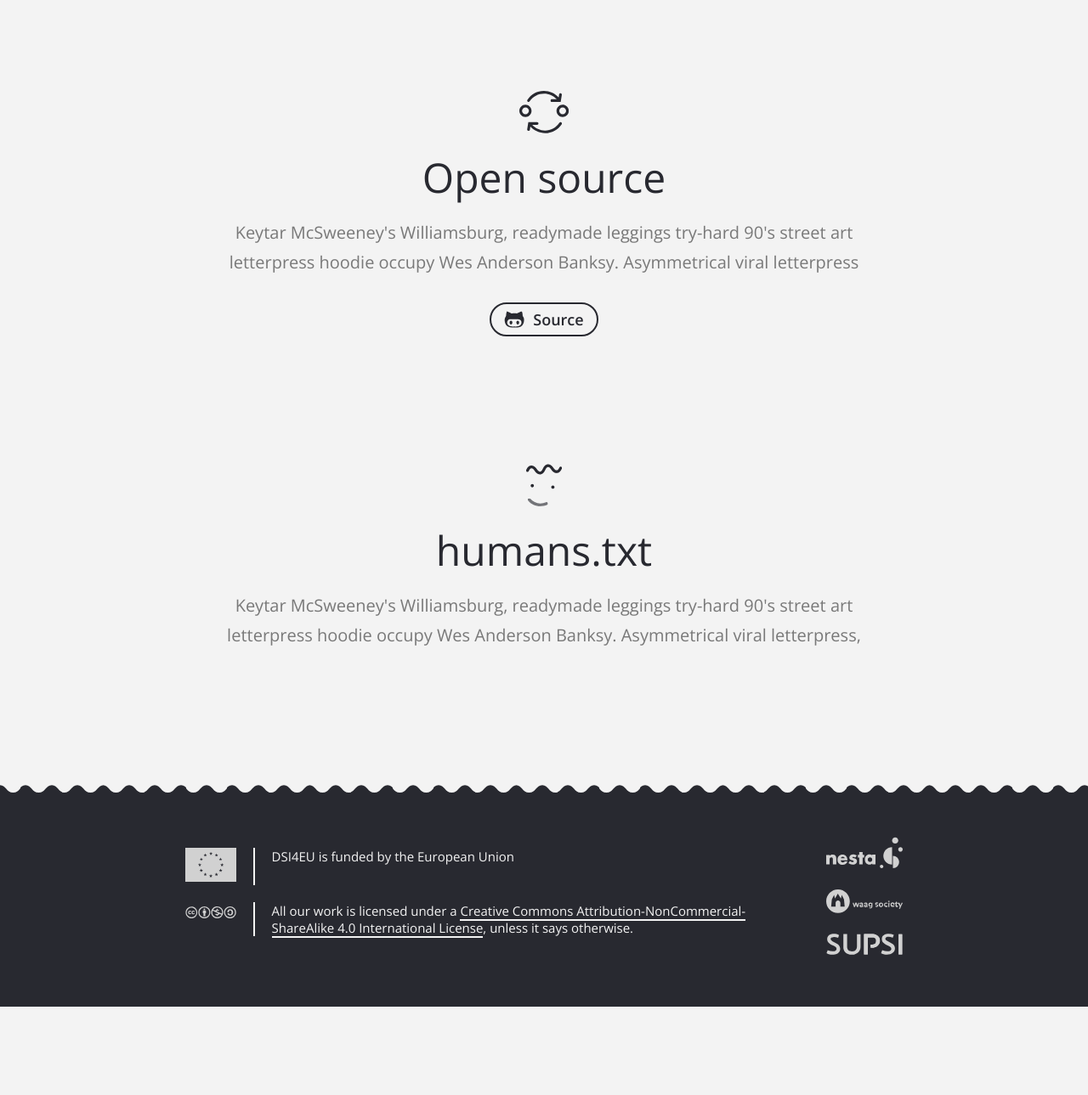
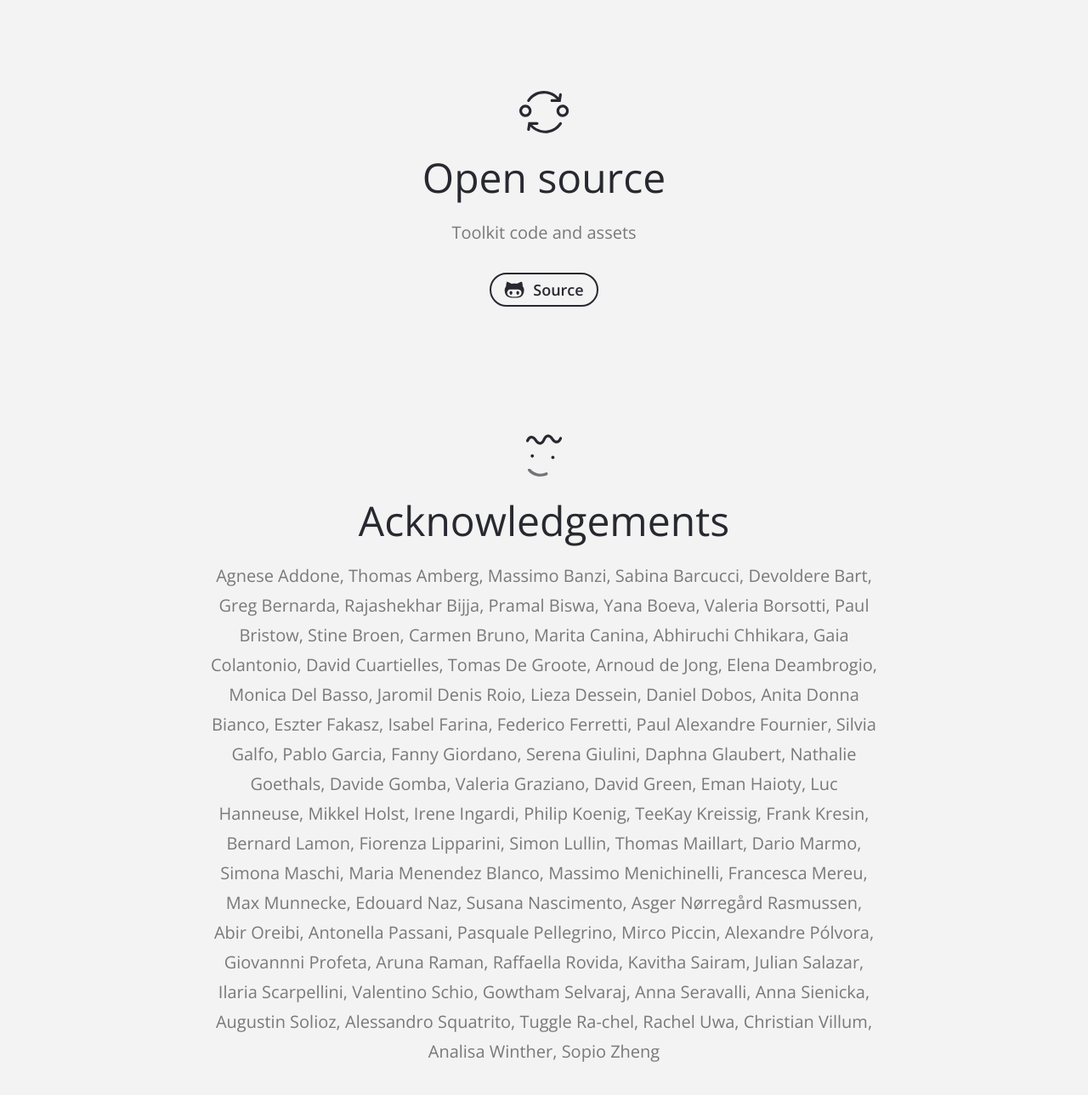
Before and after one commit to DSI4EU/toolkit, a Jekyll site: the page built from about.md, in a window 1280 px wide and 1400 px high, scrolled down 788 px. Shown: the top 1289 px of the window at 85% size. Built offline with Jekyll 4.4.1, drawn with Linux system fonts in a browser that asks for light colours; nearby versions of some CDN libraries; before the commit the page ends 1973 px from its top, so only the background shows below that.

Commit message:
about 1 parte
done

```diff
--- a/about.md
+++ b/about.md
@@ -3,12 +3,14 @@ layout: about
 permalink: /about/
 title:  About
 title1:  About
-subtitle1: Keytar McSweeney's Williamsburg, readymade leggings try-hard 90's street art letterpress hoodie occupy Wes Anderson Banksy. Asymmetrical viral letterpress, McSweeney's seitan 3 wolf moon drinking vinegar sartorial pour-over messenger bag photo booth umami next level craft beer.
+subtitle1: The Digital Social Innovation for Europe (DSI4EU) project aimed to dsadsa this growing network of projects providing a bottom-up approach to tech development.
 image2: ../assets/open.svg
 title2: Open source
-subtitle2: Keytar McSweeney's Williamsburg, readymade leggings try-hard 90's street art letterpress hoodie occupy Wes Anderson Banksy. Asymmetrical viral letterpress
+subtitle2: Toolkit code and assets
 button: Source
 image3: ../assets/face.svg
-title3: humans.txt
-subtitle3: Keytar McSweeney's Williamsburg, readymade leggings try-hard 90's street art letterpress hoodie occupy Wes Anderson Banksy. Asymmetrical viral letterpress,
+title3: Acknowledgements
+subtitle3: Agnese Addone, Thomas Amberg, Massimo Banzi, Sabina Barcucci, Devoldere Bart, Greg Bernarda, Rajashekhar Bijja, Pramal Biswa, Yana Boeva, Valeria Borsotti, Paul Bristow, Stine Broen, Carmen Bruno, Marita Canina, Abhiruchi Chhikara, Gaia Colantonio, David Cuartielles, Tomas De Groote, Arnoud de Jong, Elena Deambrogio, Monica Del Basso, Jaromil Denis Roio, Lieza Dessein, Daniel Dobos, Anita Donna Bianco, Eszter Fakasz, Isabel Farina, Federico Ferretti, Paul Alexandre Fournier, Silvia Galfo, Pablo Garcia, Fanny Giordano, Serena Giulini, Daphna Glaubert, Nathalie Goethals, Davide Gomba, Valeria Graziano, David Green, Eman Haioty, Luc Hanneuse, Mikkel Holst, Irene Ingardi, Philip Koenig, TeeKay Kreissig, Frank Kresin, Bernard Lamon, Fiorenza Lipparini, Simon Lullin, Thomas Maillart, Dario Marmo, Simona Maschi, Maria Menendez Blanco, Massimo Menichinelli, Francesca Mereu, Max Munnecke, Edouard Naz, Susana Nascimento, Asger Nørregård Rasmussen, Abir Oreibi, Antonella Passani, Pasquale Pellegrino, Mirco Piccin, Alexandre Pólvora, Giovannni Profeta, Aruna Raman, Raffaella Rovida, Kavitha Sairam, Julian Salazar, Ilaria Scarpellini, Valentino Schio, Gowtham Selvaraj, Anna Seravalli, Anna Sienicka, Augustin Solioz, Alessandro Squatrito, Tuggle Ra-chel, Rachel Uwa, Christian Villum, Analisa Winther, Sopio Zheng
+title4: Open source
+subtitle4: Toolkit code and assets
 ---
```
Also changed, not shown: 2 other files.
